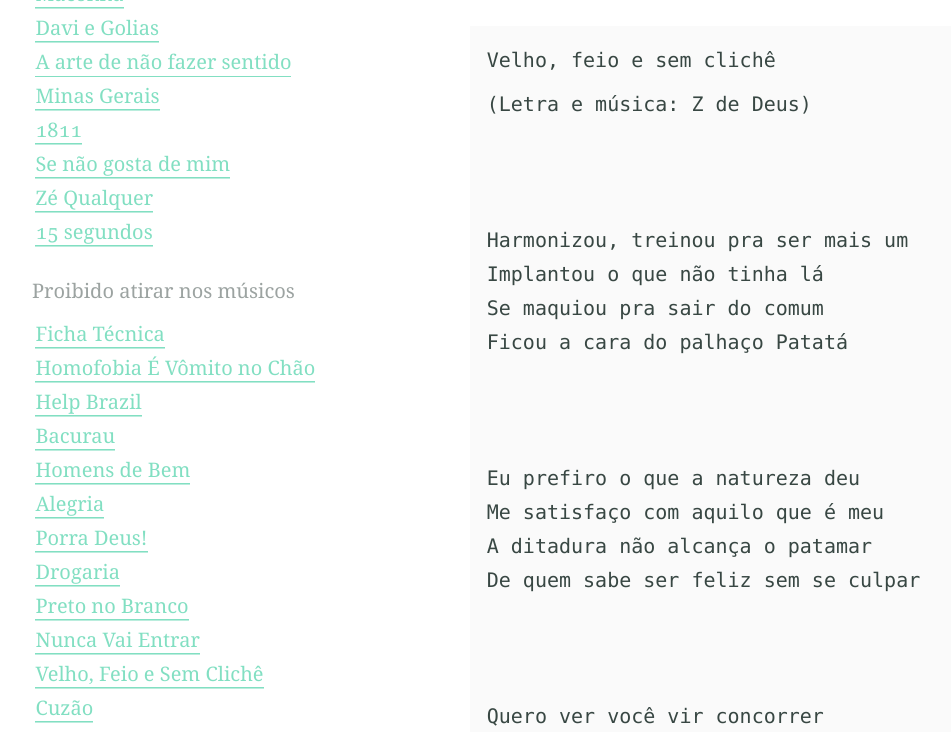
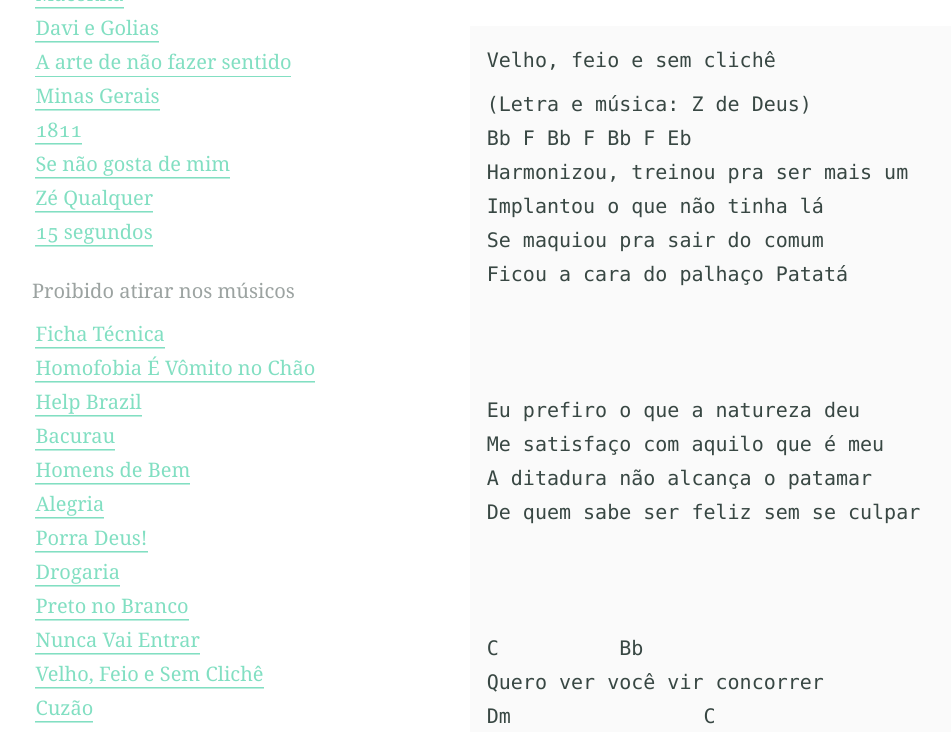
Before and after one commit to antifas/antifas.github.io, a Jekyll site: the page built from _letras_disco1/Velho, Feio e Sem Clichê.md, in a window 1280 px wide and 900 px high, scrolled down 671 px, cut to the strip 168-900 px from the top of the window. Shown: the whole strip, without its empty margins (32-983 px from the left). Built offline with Jekyll 4.4.1, drawn with Linux system fonts in a browser that asks for light colours; some of the changed text lies outside the part shown.

Commit message:
Update Velho, Feio e Sem Clichê.md

```diff
--- a/_letras_disco1/Velho, Feio e Sem Clichê.md
+++ b/_letras_disco1/Velho, Feio e Sem Clichê.md
@@ -6,7 +6,7 @@ feature_image: "/imgs/14.jpg"
 video: bMF_PCd0Sh0
 ---
 (Letra e música: Z de Deus)
-
+Bb F Bb F Bb F Eb
 Harmonizou, treinou pra ser mais um
 Implantou o que não tinha lá
 Se maquiou pra sair do comum
@@ -17,5 +17,7 @@ Me satisfaço com aquilo que é meu
 A ditadura não alcança o patamar
 De quem sabe ser feliz sem se culpar
 
+C          Bb
 Quero ver você vir concorrer
+Dm                C
 Pois sou velho, feio e sem clichê
```
